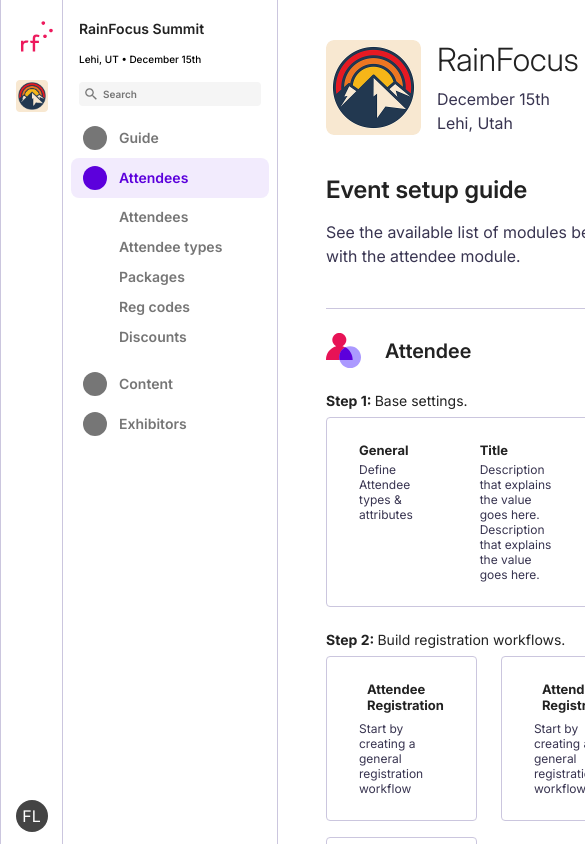
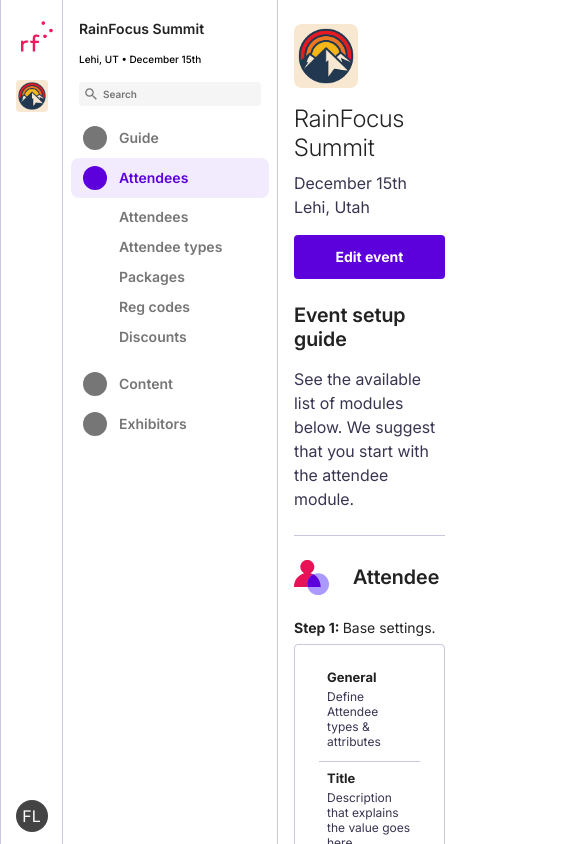
Before and after one commit to MFlanagan7/rainfocus-ui-challenge, a React (Vite) app: page / in a window 390 px wide. Shown: the top 844 px of the page, 585 px wide, since content can reach past the window. Built offline with nearby package versions, Linux system fonts and the light colour scheme.

Commit message:
Add responsive content rules: card grids, header wrap, fluid headings

```diff
--- a/src/App.module.scss
+++ b/src/App.module.scss
@@ -19,14 +19,26 @@
     display: flex;
     align-items: flex-start;
     gap: var(--space-4);
+
+    @include below(tablet) {
+        flex-wrap: wrap;
+    }
 }
 .eventHeadline {
     margin-bottom: var(--space-2);
+
+    @include below(desktop) {
+    }
 }
 .logo {
     height: var(--event-logo-size);
     width: var(--event-logo-size);
     border-radius: var(--radius-md);
+
+    // @include below(desktop) {
+    //     height: 64px;
+    //     width: 64px;
+    // }
 }
 .button {
     @include text(paragraph-admin);
@@ -36,6 +48,12 @@
     border: 0;
     border-radius: var(--radius-sm);
     padding: var(--space-2) var(--space-4);
+    min-height: 44px;
+
+    @include below(tablet) {
+        flex-basis: 100%;
+        margin-left: 0;
+    }
 }
 .pageHeadline {
     margin-bottom: var(--space-4);
@@ -72,9 +90,24 @@
     display: grid;
     grid-template-columns: 1fr 1fr 1fr 1fr;
     gap: var(--space-8);
+
+    @include below(desktop) {
+        grid-template-columns: 1fr 1fr 1fr;
+    }
+
+    @include below(tablet) {
+        grid-template-columns: 1fr;
+        gap: var(--space-1);
+    }
 }
 .step1Card {
     padding: var(--space-2);
+
+    @include below(tablet) {
+        & + & {
+            border-top: 1px solid var(--color-border);
+        }
+    }
 }
 .cardTitle {
     @include text(card-title);
@@ -87,6 +120,15 @@
     display: grid;
     grid-template-columns: 1fr 1fr 1fr;
     gap: var(--space-4) var(--space-6);
+    grid-auto-rows: 1fr;
+
+    @include below(desktop) {
+        grid-template-columns: 1fr 1fr;
+    }
+
+    @include below(tablet) {
+        grid-template-columns: 1fr;
+    }
 }
 .step2CardButton {
     @include card-box;
--- a/src/components/Card/Card.module.scss
+++ b/src/components/Card/Card.module.scss
@@ -14,6 +14,7 @@
 .icon {
     color: var(--color-primary);
     display: flex;
+    flex-shrink: 0;
 }
 .cardTitle {
     @include text(card-title);
--- a/src/styles/_base.scss
+++ b/src/styles/_base.scss
@@ -9,18 +9,32 @@ body {
     @include text(paragraph-workflow);
     font-family: var(--font-family);
     color: var(--color-text-body);
+
+    @include below(desktop) {
+    }
 }
 h1 {
     @include text(h1-page-header);
+    font-size: clamp(1.5rem, 1rem + 2vw, 2rem);
     color: var(--color-text-heading);
+    overflow-wrap: break-word;
+
+    @include below(desktop) {
+    }
+
+    @include below(tablet) {
+    }
 }
 h2 {
     @include text(h2-section-header);
+    font-size: clamp(1rem, 1rem + 1vw, 1.5rem);
     color: var(--color-text-heading);
+    overflow-wrap: break-word;
 }
 h3 {
     @include text(h3-sub-header);
     color: var(--color-text-heading);
+    overflow-wrap: break-word;
 }
 h4, h5 {
     color: var(--color-text-heading);
--- a/src/styles/_tokens.scss
+++ b/src/styles/_tokens.scss
@@ -1,3 +1,5 @@
+@use 'mixins' as *;
+
 :root {
     // COLORS
     --color-primary:            #5C00DC;                                                    // (Brand/Secondary Grape): button, active nav, icons, links
@@ -45,4 +47,14 @@
 
     // TYPOGRAPHY
     --font-family: 'Inter', system-ui, sans-serif;
+
+    @include below(desktop) {
+
+    }
+
+    @include below(tablet) {
+        --section-gap: 24px;
+        --event-logo-size: 64px;
+        --main-padding: 24px 16px;
+    }
 }
```
Also changed, not shown: src/styles/_mixins.scss (+13 -13 lines).
